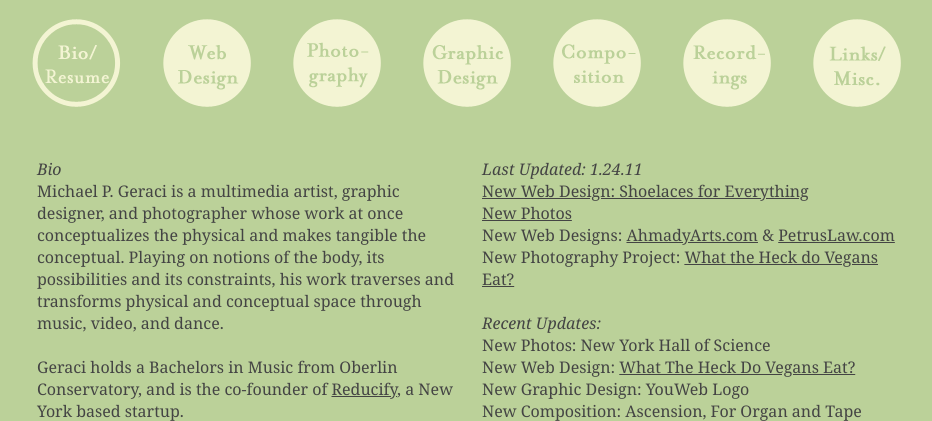
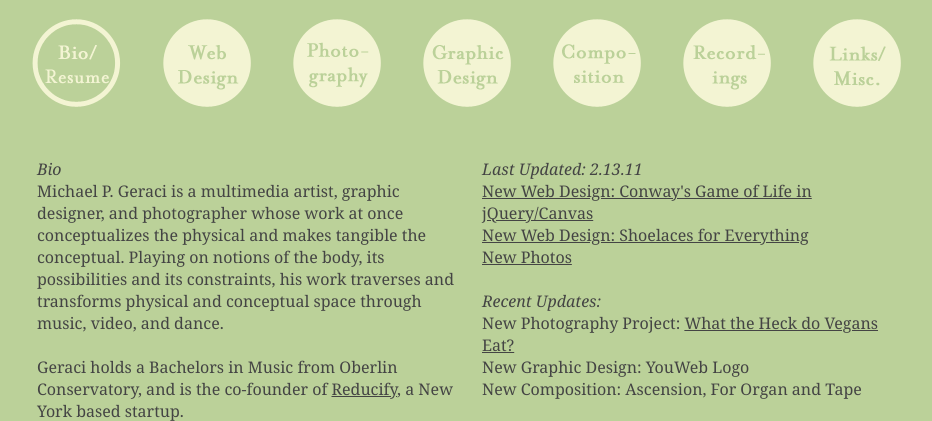
Before and after one commit to mgeraci/portfolio, a PHP site: page /bio in a window 1280 px wide. Shown: the top 421 px of the page, without its empty margins (168-1100 px from the left). Run offline with PHP 8.4, Linux system fonts and the light colour scheme; style sheets or scripts are compiled from the project's sources; some libraries are stand-ins or nearby versions.

Commit message:
added link to jquery life on bio

```diff
--- a/bio.php
+++ b/bio.php
@@ -26,15 +26,13 @@
         <br>I can be reached at <a href="mailto:mgeraci@gmail.com">&#109;&#103;&#101;&#114;&#97;&#99;&#105;&#64;&#103;&#109;&#97;&#105;&#108;&#46;&#99;&#111;&#109;.</a>
       </div>
       <div class="text">
-        <h1>Last Updated: 1.24.11</h1>
+        <h1>Last Updated: 2.13.11</h1>
+        <br><a href="http://life.michaelgeraci.com">New Web Design: Conway's Game of Life in jQuery/Canvas</a>
         <br><a href="/web/shoelaces">New Web Design: Shoelaces for Everything</a>
         <br><a href="/photography/blog">New Photos</a>
-        <br>New Web Designs: <a href="/web/ahmady">AhmadyArts.com</a> &amp; <a href="/web/petrus">PetrusLaw.com</a>
-        <br>New Photography Project: <a href="/photography/vegan">What the Heck do Vegans Eat?</a>
         <br>
         <br><h1>Recent Updates:</h1>
-        <br>New Photos: New York Hall of Science
-        <br>New Web Design: <a href="/web/vegan">What The Heck Do Vegans Eat?</a>
+        <br>New Photography Project: <a href="/photography/vegan">What the Heck do Vegans Eat?</a>
         <br>New Graphic Design: YouWeb Logo
         <br>New Composition: Ascension, For Organ and Tape
         <br>
```
